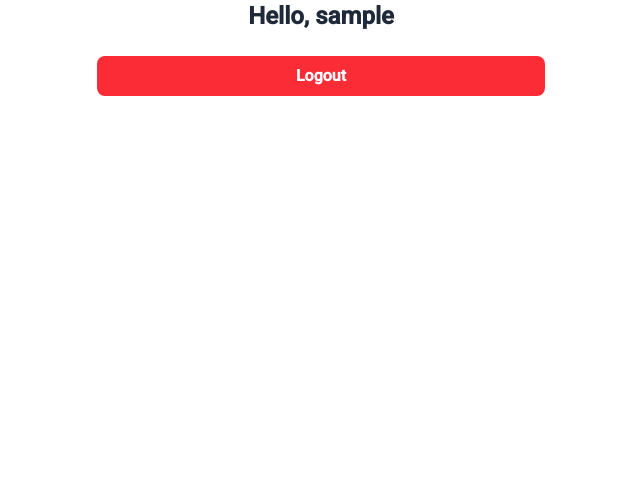
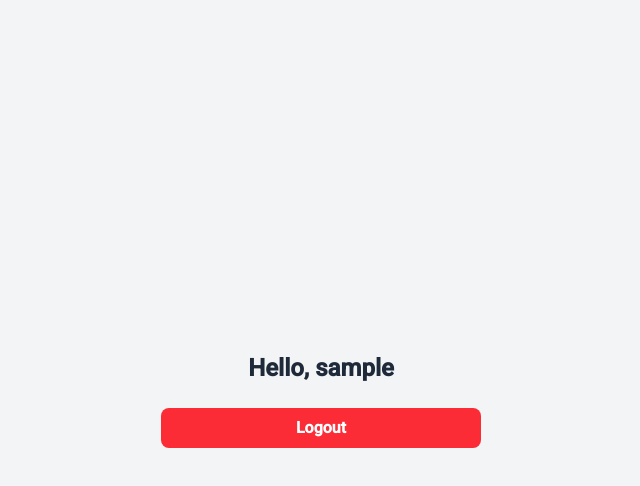
Before and after one commit to imloadinqqq/Change-Request-.NET-Angular, an Angular app in the folder ChangeRequestFrontend/: page /dashboard in a window 1280 px wide. Shown: the top 486 px of the page, without its empty margins (319-959 px from the left). Built offline with nearby package versions, Linux system fonts and the light colour scheme; sample sign-in values are in the browser's storage.

Commit message:
center items boom :)

```diff
--- a/ChangeRequestFrontend/src/components/dashboard/dashboard.component.html
+++ b/ChangeRequestFrontend/src/components/dashboard/dashboard.component.html
@@ -1,3 +1,4 @@
+<div class="flex flex-col items-center justify-center min-h-screen bg-gray-100 space-y-4">
   <h2 class="text-2xl font-bold text-center text-gray-800 mb-6">Hello, {{ userName }}</h2>
 
   <!-- Admin -->
@@ -34,8 +35,6 @@
       <app-createchangrequestbutton class="w-full mt-2"></app-createchangrequestbutton>
     </div>
   </div>
-
   <!-- Logout -->
-<div class="max-w-md mx-auto mt-6">
-  <button class="w-full bg-red-500 text-white font-semibold py-2 rounded-lg hover:bg-red-600 transition" (click)="logout()">Logout</button>
+<button class="w-[25%] bg-red-500 text-white font-semibold py-2 rounded-lg hover:bg-red-600 transition" (click)="logout()">Logout</button>
 </div>
```
Lines whose indentation alone changed are shown as unchanged.
